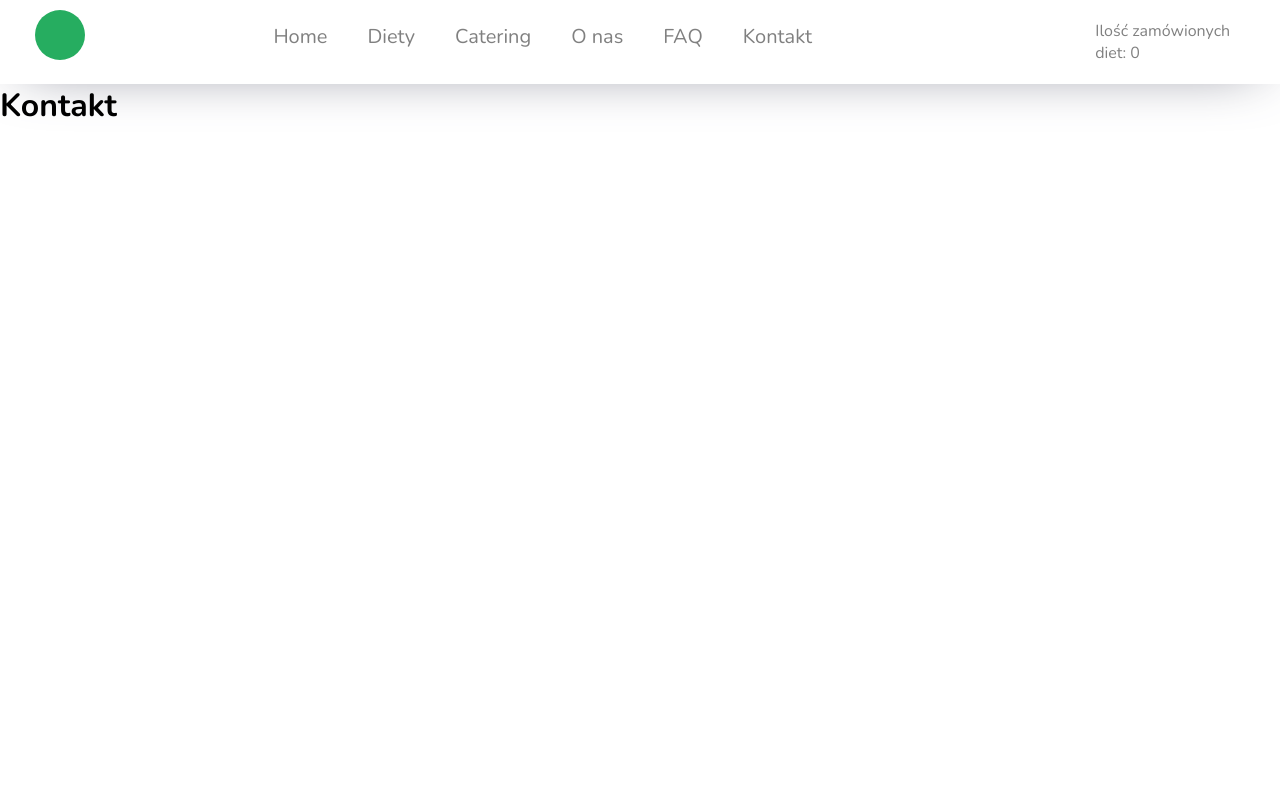
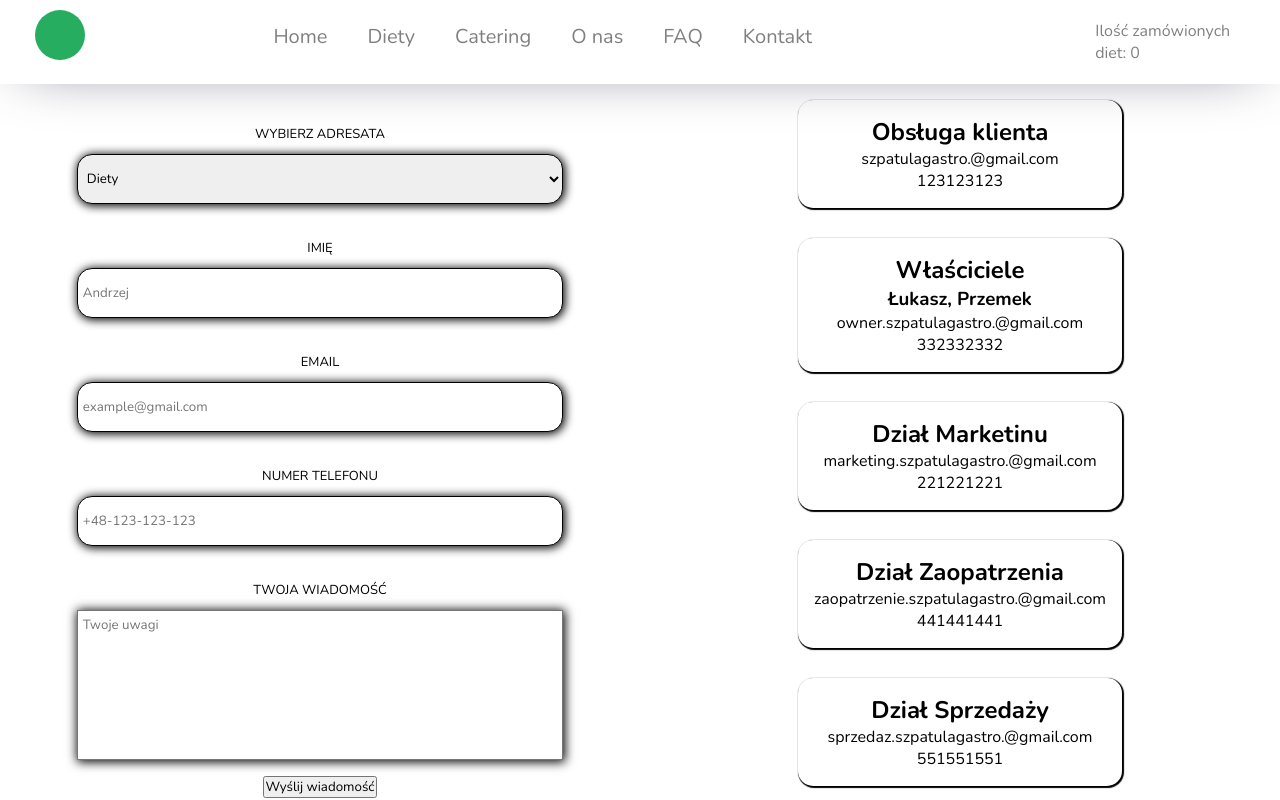
Before and after one commit to lobarzanek/vue-catering-web, a Vue app: page /contact in a window 1280 px wide. Shown: the top 800 px of the page. Built offline with nearby package versions, Linux system fonts and the light colour scheme; data requests are answered from the project's data file.

Commit message:
Contact page
Add components:
- contact
- contactus

Add functionally to page
Correct FAQ page

```diff
--- a/db.json
+++ b/db.json
@@ -84,5 +84,53 @@
       "question": "Czy pojemnik mogę podgrzewać w mikrofali?",
       "answer":"Tak, ale pamiętaj o zdjęciu folii ochronnej z góry opakowania. Nasz Szef Kuchni zamiast mikrofalówki, poleca podgrzewanie posiłków na patelni lub w piecyku."
     }
+  ],
+
+  "contact": [
+    {
+      "id":1,
+      "phoneNumber":2,
+      "email":"asd@wp.pl"
+    }
+  ],
+
+  "contactus": [
+    {
+      "id":1,
+      "titleUs":"Obsługa klienta",
+      "phoneNumberUs":123123123,
+      "emailUs":"szpatulagastro.@gmail.com"
+    },
+    {
+      "id":2,
+      "titleUs":"Właściciele",
+      "subTitleUs":"Łukasz, Przemek",
+      "phoneNumberUs":332332332,
+      "emailUs":"owner.szpatulagastro.@gmail.com"
+    },
+    {
+      "id":3,
+      "titleUs":"Dział Marketinu",
+      "phoneNumberUs":221221221,
+      "emailUs":"marketing.szpatulagastro.@gmail.com"
+    },
+    {
+      "id":4,
+      "titleUs":"Dział Zaopatrzenia",
+      "phoneNumberUs":441441441,
+      "emailUs":"zaopatrzenie.szpatulagastro.@gmail.com"
+    },
+    {
+      "id":5,
+      "titleUs":"Dział Sprzedaży",
+      "phoneNumberUs":551551551,
+      "emailUs":"sprzedaz.szpatulagastro.@gmail.com"
+    },
+    {
+      "id":6,
+      "titleUs":"Dział HR",
+      "phoneNumberUs":111111111,
+      "emailUs":"hr.szpatulagastro.@gmail.com"
+    }
   ]
 }
--- /dev/null
+++ b/src/components/content/contact/Contact.vue
@@ -0,0 +1,144 @@
+<script setup>
+defineProps({
+  id: {
+    type: Number,
+    default: () => "",
+  },
+  phoneNumber: {
+    type: Number,
+    default: () => "",
+  },
+  email: {
+    type: String,
+    default: () => "",
+  },
+});
+
+
+const inputName = document.querySelector('#inputName')
+const inputEmail = document.querySelector('#inputEmail')
+const inputPhone = document.querySelector('#inputPhone')
+
+function SendMessage(){
+    if(!ValidateEmail() || !ValidatePhoneNumber() || !ValidateName()){
+      alert("Niepoprawne dane");
+      return
+    }
+  alert("Wiadomość wysłana")
+}
+
+function ValidateEmail(){
+  var mailformat = /^\w+([\.-]?\w+)*@\w+([\.-]?\w+)*(\.\w{2,3})+$/;
+
+  if(inputEmail.value.match(mailformat)){
+    return true;
+  }
+  else{
+    return false;
+  }
+}
+
+function ValidatePhoneNumber(){
+  var phoneformat = /^([+][[0-9]{2})?[-\s\.]?[0-9]{3}[-\s\.]?[0-9]{3}[-\s\.]?[0-9]{3}$/;
+
+  if(inputPhone.value.match(phoneformat)){
+    return true;
+  }
+  else{
+    return false;
+  }
+}
+
+function ValidateName(){
+  if(inputName.value.length > 2){
+    return true;
+  }
+    else{
+      return false;
+    }
+  }
+</script>
+
+<template>
+    <div class="contact">
+        <div class="reciver">
+            <span>Wybierz adresata</span>
+            <select class="section">
+            <option value="diets">Diety</option>
+            <option value="catering">Catering</option>
+        </select>
+        <div class="name">
+            <span>Imię</span>
+            <input type="text" id="inputName" placeholder="Andrzej">
+            <div class="email">
+                <span>Email</span>
+                <input type="text" id="inputEmail" placeholder="example@gmail.com">
+                <div class="phone">
+                    <span>Numer telefonu</span>
+                    <input type="text" id="inputPhone" placeholder="+48-123-123-123">
+                    <div class="message">
+                        <span>Twoja wiadomość</span>
+                        <textarea placeholder="Twoje uwagi"></textarea>
+                    </div>
+                </div>
+            </div>
+        </div>
+        <button @click="SendMessage()" class="send">Wyślij wiadomość</button>
+        </div>
+    </div>
+</template>
+
+<style scoped lang="scss">
+.contact{
+    align-items: center;
+    justify-content: center;
+    text-align: center;
+    padding: 1rem;
+    display: flexbox;
+    width: 50%;
+}
+
+textarea, input, .send, .section{
+    margin-top: 10px;
+    margin-bottom: 10px;
+}
+textarea{
+    box-shadow: 1px 1px 10px 1px black;
+}
+span{
+    letter-spacing: normal;
+    text-transform:uppercase;
+    font-size: 13px;
+    line-break: normal;
+}
+
+span::after{
+    content: "\a";
+    white-space: pre;
+}
+
+span::before{
+    content: "\a";
+    white-space: pre;
+}
+
+input, .section{
+    width: 80%;
+    height: 50px;
+    border: 1px groove black;
+    border-radius: 15px;
+    padding: 5px;
+    box-shadow: 1px 1px 10px 1px black;
+}
+textarea{
+    width: 80%;
+    height: 150px;
+    resize: none;
+    padding: 5px;
+}
+.send{
+    margin: auto;
+    display: flex;
+}
+
+</style>
--- /dev/null
+++ b/src/components/content/contact/Contactus.vue
@@ -0,0 +1,46 @@
+<script setup>
+defineProps({
+  id: {
+    type: Number,
+    default: () => "",
+  },
+  titleUs: {
+    type: String,
+    default: () =>"",
+  },
+  subTitleUs:{
+    type: String,
+    default: () =>"",
+  },
+  phoneNumberUs: {
+    type: Number,
+    default: () => "",
+  },
+  emailUs: {
+    type: String,
+    default: () => "",
+  },
+});
+</script>
+
+<template>
+    <div class="aboutus">
+            <h2> {{ titleUs }} </h2>
+            <h3> {{ subTitleUs }} </h3>
+            <p>  {{ emailUs }}  </p>
+            <p>  {{ phoneNumberUs }} </p>
+        </div>
+
+</template>
+
+<style scoped lang="scss">
+.aboutus{
+    justify-content: center;
+    text-align: center;
+    padding: 1rem;
+    display: flexbox;
+    border-radius: 15px;
+    margin-bottom: 30px;
+    box-shadow: 1px 1px 1px 1px black;
+}
+</style>
--- a/src/components/content/faqpage/FAQ.vue
+++ b/src/components/content/faqpage/FAQ.vue
@@ -61,6 +61,7 @@ const toggleClass = () =>{
     justify-content: center;
     flex-direction: column;
     align-items: center;
+    padding: 5px;
 }
 
 .faq:first-child{
@@ -85,7 +86,7 @@ const toggleClass = () =>{
 }
 
 .answer p{
-    line-height: 1.2;
+    line-height: 1.7;
     font-size: 1.4rem;
 }
 
--- a/src/views/ContactView.vue
+++ b/src/views/ContactView.vue
@@ -1,11 +1,62 @@
 <script setup>
+import Contact from '../components/content/contact/contact.vue';
+import {ref} from "vue";
+import ErrorHandler from "@/components/content/errorHandler/ErrorHandler.vue";
+import axios from "axios";
+import Contactus from '../components/content/contact/Contactus.vue';
+
+const data = ref([]);
+const eHandler = ref(true);
+
+const getContactData = () => {
+  axios.get("http://localhost:3000/contactus").then((response) => {
+    if (response.statusText == "OK") {
+      eHandler.value = false;
+      data.value = response.data;
+    }
+  });
+};
+getContactData();
 </script>
 
 <template>
-    <h1>Kontakt</h1>
+    <div class="errorHandler" v-if="eHandler">
+        <ErrorHandler></ErrorHandler>
+      </div>
+      <div v-else class="contactView">
+            <Contact></Contact>
+          <div class="contactus">
+              <contactus
+              v-for="item in data"
+              :id="item.id"
+              :titleUs="item.titleUs"
+              :subTitleUs="item.subTitleUs"
+              :phoneNumberUs="item.phoneNumberUs"
+              :emailUs="item.emailUs"
+              ></contactus>
+            </div>
+      </div>
+
+
 </template>
 
 <style scoped>
+.errorHandler {
+    display: flex;
+    justify-content: center;
+    align-items: center;
+    margin: 20px 60px;
+}
+.contactView{
+    display: flex;
+}
 
-
+.contactus{
+    justify-content: center;
+    flex-direction: column;
+    align-items: center;
+    flex-direction: column;
+    margin: auto;
+    margin-top: 1rem;
+}
 </style>
--- a/src/views/FAQView.vue
+++ b/src/views/FAQView.vue
@@ -1,7 +1,7 @@
 <script setup>
 import { ref } from "vue";
 import axios from "axios";
-import FAQ from "../components/content/faqpage/FAQ.vue";
+import FAQ from "@/components/content/faqpage/FAQ.vue";
 import ErrorHandler from "@/components/content/errorHandler/ErrorHandler.vue";
 
 const data = ref([]);
```
